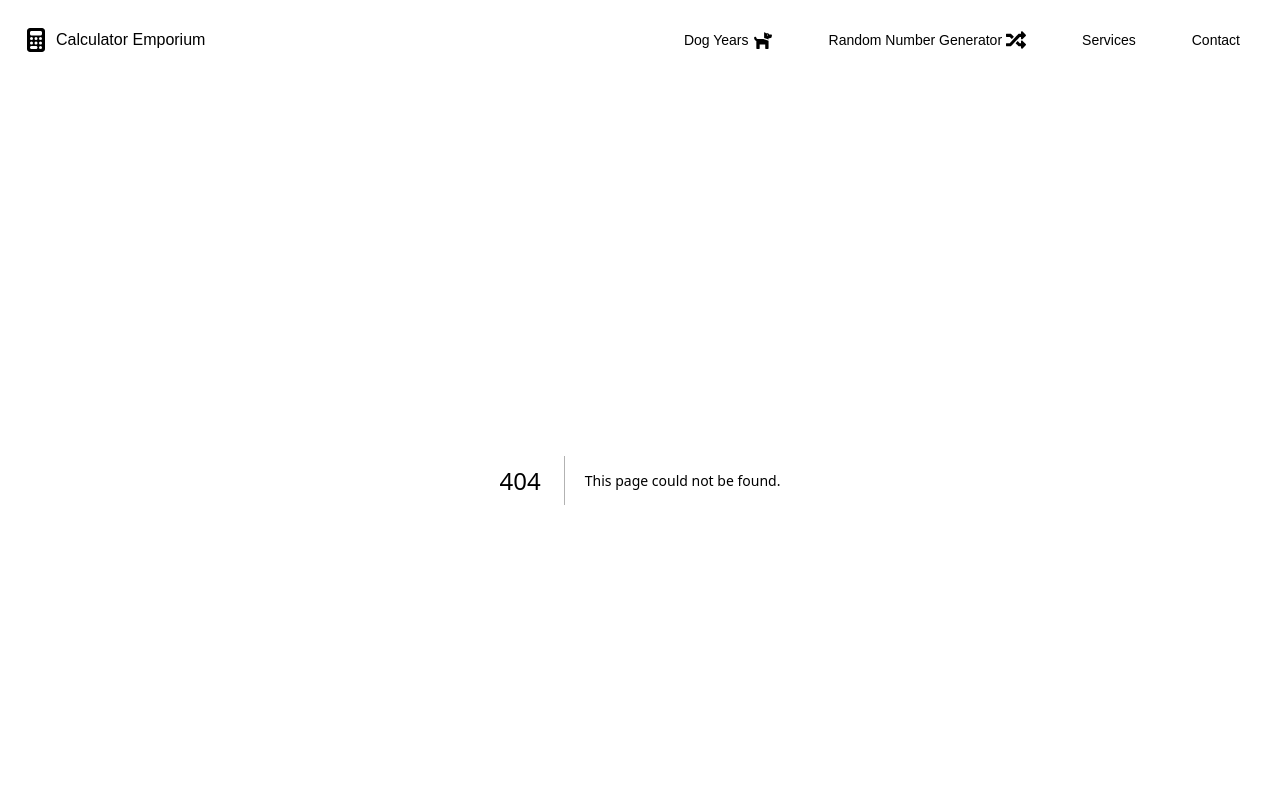
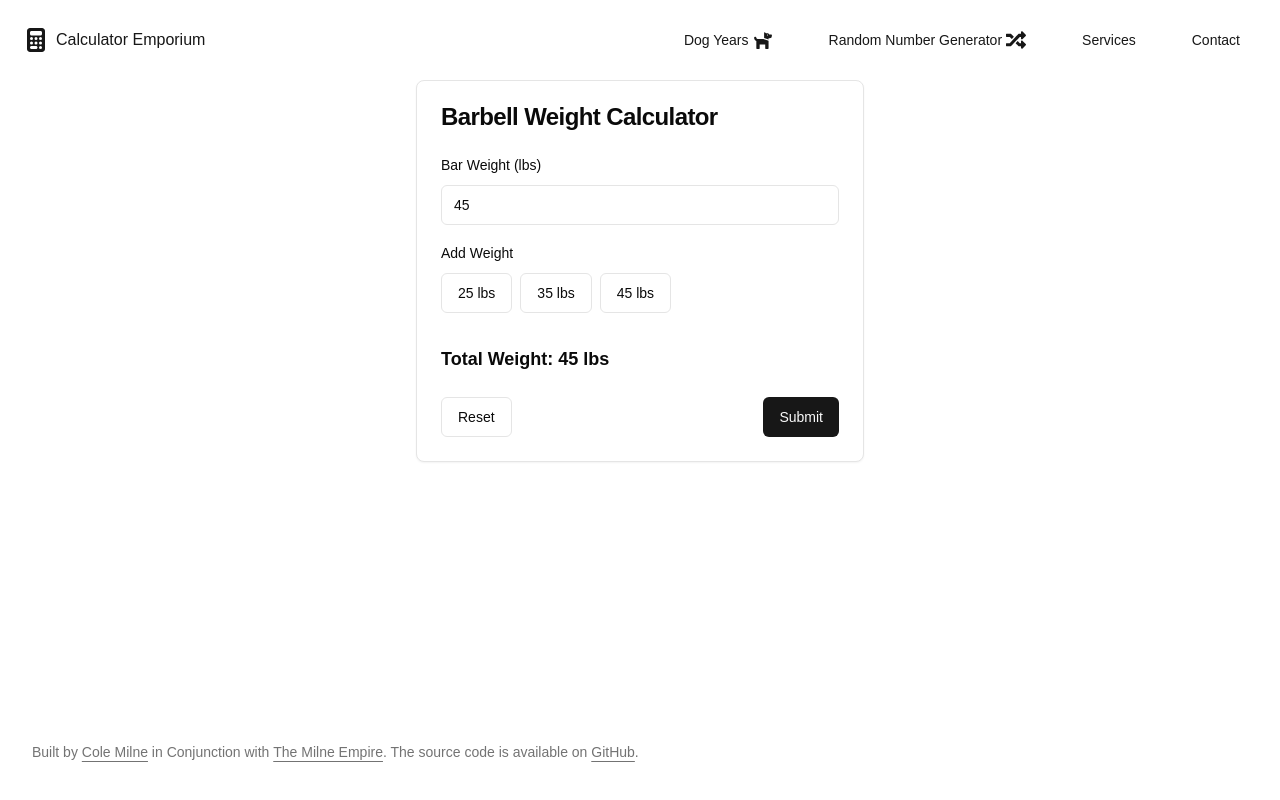
Before and after one commit to colemilne54/Calculator-Emporium, a Next.js app: page /barbell-weight in a window 1280 px wide. Before the commit this address had no page. Shown: the top 800 px of the page. Built offline with nearby package versions, Linux system fonts and the light colour scheme.

Commit message:
barbell weight

```diff
--- /dev/null
+++ b/src/app/barbell-weight/page.tsx
@@ -0,0 +1,5 @@
+import BarbellTotal from '@/components/calculators/BarbellWeight';
+
+export default function Page() {
+   return <BarbellTotal />;
+}
```
Also changed, not shown: src/components/calculators/BarbellWeight.tsx (+27 -9 lines).
